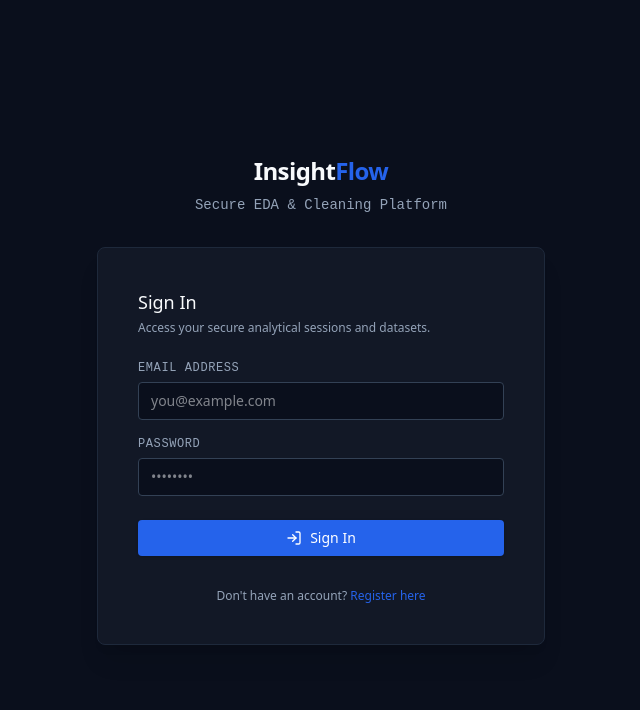
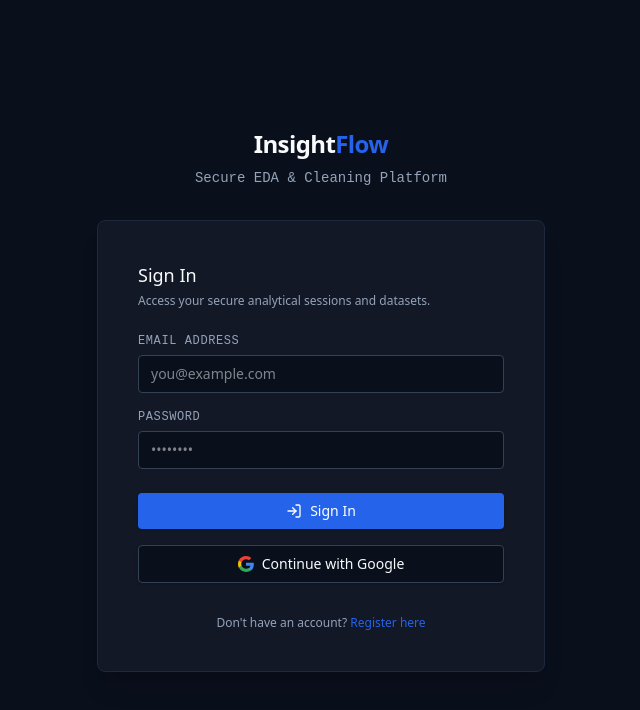
Before and after one commit to Devesh-cyber/InsightFlow, a React (Vite) app in the folder frontend/: page /login in a window 1280 px wide. Shown: the top 710 px of the page, without its empty margins (319-959 px from the left). Built offline with nearby package versions, Linux system fonts and the light colour scheme; no server answers.

Commit message:
Google Auth Done

```diff
--- a/frontend/package.json
+++ b/frontend/package.json
@@ -10,6 +10,7 @@
     "preview": "vite preview"
   },
   "dependencies": {
+    "@supabase/supabase-js": "^2.115.0",
     "axios": "^1.19.0",
     "lucide-react": "^1.31.0",
     "plotly.js": "^3.7.0",
--- a/frontend/src/App.tsx
+++ b/frontend/src/App.tsx
@@ -1,3 +1,4 @@
+import React, { useEffect } from 'react';
 import { BrowserRouter, Routes, Route, Navigate } from 'react-router-dom';
 import AppLayout from './layouts/AppLayout';
 import Placeholder from './pages/Placeholder';
@@ -13,8 +14,30 @@ import Cleaning from './pages/Cleaning';
 import CleaningHistory from './pages/CleaningHistory';
 import Export from './pages/Export';
 import { DatasetSessionProvider } from './context/DatasetSessionContext';
+import { supabase } from './api/client';
 
 function App() {
+  useEffect(() => {
+    supabase.auth.getSession().then(({ data: { session } }) => {
+      if (session?.access_token) {
+        localStorage.setItem('supabase_access_token', session.access_token);
+        localStorage.setItem('supabase_user_email', session.user?.email || '');
+      }
+    });
+
+    const { data: { subscription } } = supabase.auth.onAuthStateChange((_event, session) => {
+      if (session?.access_token) {
+        localStorage.setItem('supabase_access_token', session.access_token);
+        localStorage.setItem('supabase_user_email', session.user?.email || '');
+      } else {
+        localStorage.removeItem('supabase_access_token');
+        localStorage.removeItem('supabase_user_email');
+      }
+    });
+
+    return () => subscription.unsubscribe();
+  }, []);
+
   return (
     <DatasetSessionProvider>
       <BrowserRouter>
--- a/frontend/src/api/client.ts
+++ b/frontend/src/api/client.ts
@@ -1,6 +1,12 @@
 import axios from 'axios';
+import { createClient } from '@supabase/supabase-js';
 
 const baseURL = import.meta.env.VITE_API_URL || 'http://localhost:8000';
+
+const supabaseUrl = import.meta.env.VITE_SUPABASE_URL || '';
+const supabaseAnonKey = import.meta.env.VITE_SUPABASE_ANON_KEY || '';
+
+export const supabase = createClient(supabaseUrl, supabaseAnonKey);
 
 export const apiClient = axios.create({
   baseURL,
@@ -9,7 +15,7 @@ export const apiClient = axios.create({
   },
 });
 
-// v2 Injection: Automatically attach Supabase JWT token to requests if it exists
+// v2 Injection: Automatically attach Supabase JWT token to requests if it exists[cite: 6]
 apiClient.interceptors.request.use(
   (config) => {
     const token = localStorage.getItem('supabase_access_token');
@@ -21,7 +27,7 @@ apiClient.interceptors.request.use(
   (error) => Promise.reject(error)
 );
 
-// Keep your existing v1 response error handler
+// Keep your existing v1 response error handler[cite: 6]
 apiClient.interceptors.response.use(
   (response) => response,
   (error) => {
--- a/frontend/src/pages/Login.tsx
+++ b/frontend/src/pages/Login.tsx
@@ -3,6 +3,7 @@ import { useNavigate, Link } from 'react-router-dom';
 import { LogIn, AlertCircle, Loader2 } from 'lucide-react';
 import { Panel } from '../components/layout/Panel';
 import { loginUser } from '../api/auth';
+import { supabase } from '../api/client';
 import axios from 'axios';
 
 export default function Login() {
@@ -32,6 +33,21 @@ export default function Login() {
       }
     } finally {
       setIsLoading(false);
+    }
+  };
+
+  const handleGoogleLogin = async () => {
+    setError(null);
+    try {
+      const { error } = await supabase.auth.signInWithOAuth({
+        provider: 'google',
+        options: {
+          redirectTo: `${window.location.origin}/upload`,
+        },
+      });
+      if (error) setError(error.message);
+    } catch (err: unknown) {
+      setError('An unexpected error occurred with Google Sign-In.');
     }
   };
 
@@ -92,6 +108,20 @@ export default function Login() {
               Sign In
             </button>
 
+            <button
+              type="button"
+              onClick={handleGoogleLogin}
+              className="flex items-center justify-center gap-2 w-full py-2 bg-[var(--color-bg-base)] border border-[var(--color-border-strong)] hover:bg-[var(--color-border-strong)] text-[var(--color-text-primary)] rounded font-medium text-sm transition-colors shadow-sm"
+            >
+              <svg className="w-4 h-4" viewBox="0 0 24 24">
+                <path fill="#4285F4" d="M23.745 12.27c0-.7-.06-1.4-.19-2.07H12v4.51h6.6c-.29 1.52-1.14 2.82-2.4 3.68v3.05h3.88c2.27-2.09 3.66-5.17 3.66-9.17z"/>
+                <path fill="#34A853" d="M12 24c3.24 0 5.95-1.08 7.93-2.91l-3.88-3.05c-1.08.72-2.45 1.16-4.05 1.16-3.12 0-5.77-2.1-6.72-4.93H1.19v3.15C3.17 21.32 7.25 24 12 24z"/>
+                <path fill="#FBBC05" d="M5.28 14.27c-.25-.72-.38-1.49-.38-2.27s.13-1.55.38-2.27V6.58H1.19C.43 8.1 0 9.8 0 12s.43 3.9 1.19 5.42l4.09-3.15z"/>
+                <path fill="#EA4335" d="M12 4.75c1.77 0 3.35.61 4.6 1.8l3.42-3.42C17.95 1.19 15.24 0 12 0 7.25 0 3.17 2.68 1.19 6.58l4.09 3.15c.95-2.83 3.6-4.98 6.72-4.98z"/>
+              </svg>
+              Continue with Google
+            </button>
+
             <p className="text-xs text-center text-[var(--color-text-secondary)] mt-4">
               Don't have an account? <Link to="/register" className="text-[var(--color-brand-blue)] hover:underline font-medium">Register here</Link>
             </p>
--- a/frontend/src/pages/Register.tsx
+++ b/frontend/src/pages/Register.tsx
@@ -3,6 +3,7 @@ import { useNavigate, Link } from 'react-router-dom';
 import { UserPlus, AlertCircle, Loader2, CheckCircle2 } from 'lucide-react';
 import { Panel } from '../components/layout/Panel';
 import { registerUser } from '../api/auth';
+import { supabase } from '../api/client';
 import axios from 'axios';
 
 export default function Register() {
@@ -36,6 +37,21 @@ export default function Register() {
       setIsLoading(false);
     }
   };
+
+  const handleGoogleLogin = async () => {
+      setError(null);
+      try {
+        const { error } = await supabase.auth.signInWithOAuth({
+          provider: 'google',
+          options: {
+            redirectTo: `${window.location.origin}/upload`,
+          },
+        });
+        if (error) setError(error.message);
+      } catch (err: unknown) {
+        setError('An unexpected error occurred with Google Sign-In.');
+      }
+    };
 
   return (
     <div className="min-h-screen bg-[var(--color-bg-base)] flex flex-col items-center justify-center p-4">
@@ -100,6 +116,20 @@ export default function Register() {
                 Register
               </button>
 
+              <button
+              type="button"
+              onClick={handleGoogleLogin}
+              className="flex items-center justify-center gap-2 w-full py-2 bg-[var(--color-bg-base)] border border-[var(--color-border-strong)] hover:bg-[var(--color-border-strong)] text-[var(--color-text-primary)] rounded font-medium text-sm transition-colors shadow-sm"
+            >
+              <svg className="w-4 h-4" viewBox="0 0 24 24">
+                <path fill="#4285F4" d="M23.745 12.27c0-.7-.06-1.4-.19-2.07H12v4.51h6.6c-.29 1.52-1.14 2.82-2.4 3.68v3.05h3.88c2.27-2.09 3.66-5.17 3.66-9.17z"/>
+                <path fill="#34A853" d="M12 24c3.24 0 5.95-1.08 7.93-2.91l-3.88-3.05c-1.08.72-2.45 1.16-4.05 1.16-3.12 0-5.77-2.1-6.72-4.93H1.19v3.15C3.17 21.32 7.25 24 12 24z"/>
+                <path fill="#FBBC05" d="M5.28 14.27c-.25-.72-.38-1.49-.38-2.27s.13-1.55.38-2.27V6.58H1.19C.43 8.1 0 9.8 0 12s.43 3.9 1.19 5.42l4.09-3.15z"/>
+                <path fill="#EA4335" d="M12 4.75c1.77 0 3.35.61 4.6 1.8l3.42-3.42C17.95 1.19 15.24 0 12 0 7.25 0 3.17 2.68 1.19 6.58l4.09 3.15c.95-2.83 3.6-4.98 6.72-4.98z"/>
+              </svg>
+              Continue with Google
+            </button>
+
               <p className="text-xs text-center text-[var(--color-text-secondary)] mt-4">
                 Already have an account? <Link to="/login" className="text-[var(--color-brand-blue)] hover:underline font-medium">Sign in</Link>
               </p>
```
Also changed, not shown: 1 other file (tests, documents, lock files or other folders).
